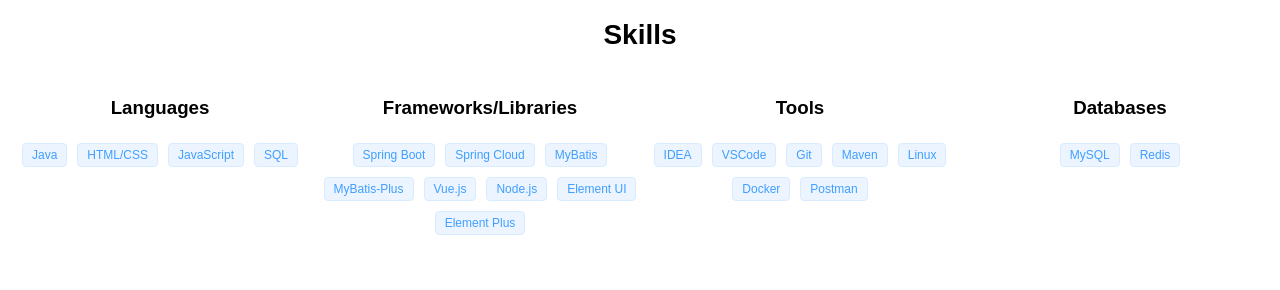
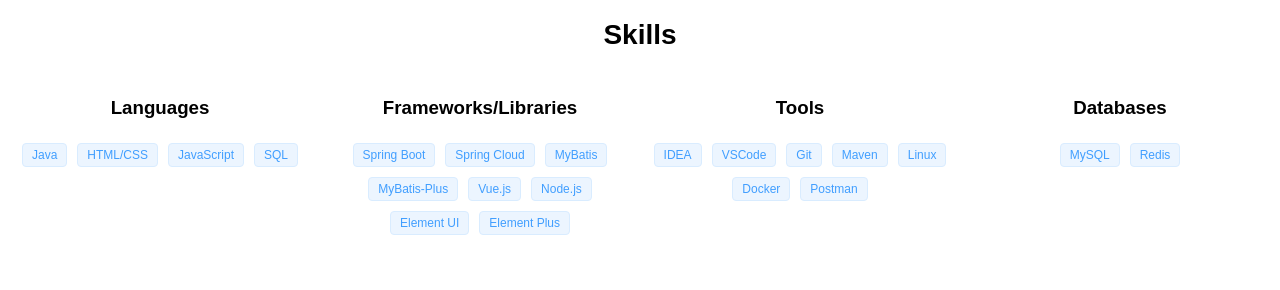
Before and after one commit to hanji0513/PersonalWebsite, a Vue app: page / in a window 1280 px wide. Shown: the part 820-1110 px from the top of the page. Built offline with nearby package versions, Linux system fonts and the light colour scheme.

Commit message:
fix:移动端留白

```diff
--- a/src/views/personal.vue
+++ b/src/views/personal.vue
@@ -371,7 +371,7 @@
   display: flex;
   flex-wrap: wrap;
   justify-content: center; /* 居中对齐 */
-  margin: 0 -5px;
+  /* margin: 0 -5px; */
 }
 
 /* 技能标签样式 */
```
Also changed, not shown: 4 other files (tests, documents, lock files or other folders).
